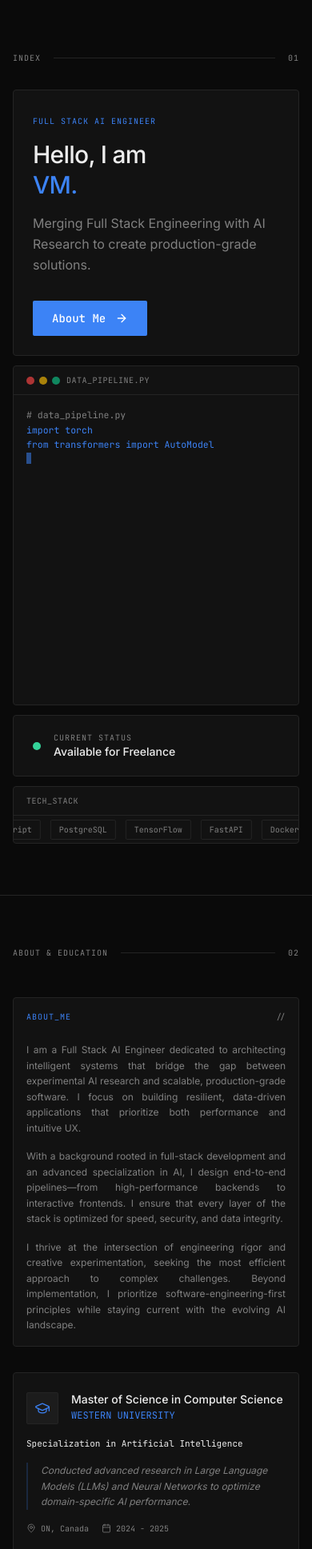
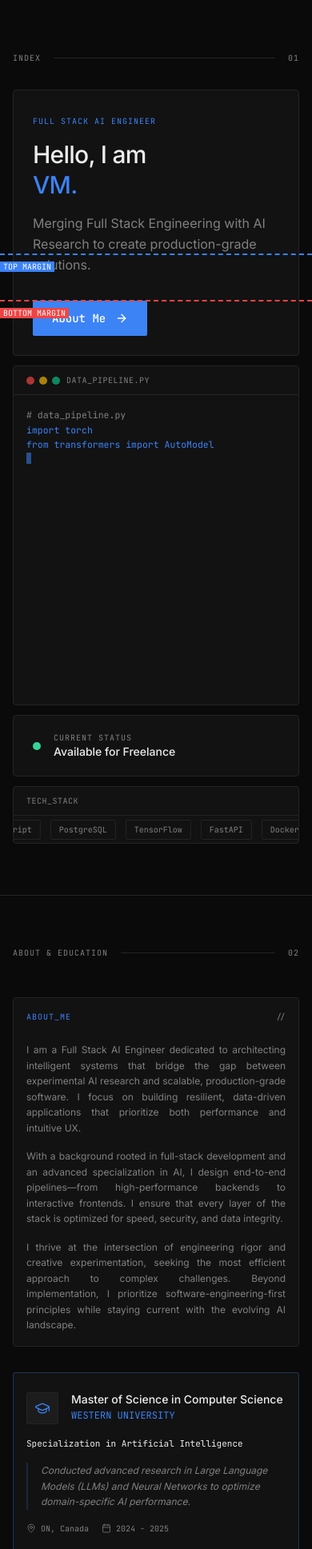
Before and after one commit to Viraj-Mavani/portfolio, a Next.js app: page / in a window 390 px wide. Shown: the part 63-2000 px from the top of the page at 80% size. Built offline with nearby package versions, Linux system fonts and the light colour scheme.

Commit message:
added basic hover counters

```diff
--- a/src/components/about-section.tsx
+++ b/src/components/about-section.tsx
@@ -1,5 +1,7 @@
 "use client"
 
+import { useState, useEffect } from "react"
+import { motion } from "framer-motion"
 import { GraduationCap, MapPin, Calendar } from "lucide-react"
 import { aboutContent, education } from "@/lib/bio-data"
 import { useMode } from "@/hooks/use-mode"
@@ -11,9 +13,38 @@ interface AboutSectionProps {
 export function AboutSection({ index }: AboutSectionProps) {
   const { mode } = useMode()
   const activeBio = aboutContent[mode] || aboutContent.generalist
+  const [isMobile, setIsMobile] = useState(false)
+
+  useEffect(() => {
+    const checkMobile = () => setIsMobile(window.innerWidth < 1024)
+    checkMobile()
+    window.addEventListener("resize", checkMobile)
+    return () => window.removeEventListener("resize", checkMobile)
+  }, [])
 
   return (
     <section id="about" className="border-t border-border" aria-labelledby="about-heading">
+
+      {process.env.NODE_ENV === 'development' && (
+        <>
+          {/* TOP LINE: Trigger starts here */}
+          <div
+            className="fixed left-0 right-0 z-50 border-t-2 border-dashed border-blue-500 pointer-events-none"
+            style={{ top: '45%' }}
+          >
+            <span className="bg-blue-500 text-white text-[10px] px-1 font-mono">TOP MARGIN</span>
+          </div>
+
+          {/* BOTTOM LINE: Trigger ends here */}
+          <div
+            className="fixed left-0 right-0 z-50 border-t-2 border-dashed border-red-500 pointer-events-none"
+            style={{ bottom: '45%' }}
+          >
+            <span className="bg-red-500 text-white text-[10px] px-1 font-mono">BOTTOM MARGIN</span>
+          </div>
+        </>
+      )}
+
       <div className="mx-auto max-w-7xl px-4 py-16 lg:py-24">
         {/* Section label */}
         <div className="mb-12 flex items-center gap-4">
@@ -54,9 +85,13 @@ export function AboutSection({ index }: AboutSectionProps) {
           {/* Education */}
           <div className="flex flex-col gap-4">
             {education.map((edu) => (
-              <div
+              <motion.div
                 key={edu.degree}
-                className="group flex flex-col gap-4 rounded-md border border-border bg-card px-4 py-6 md:p-8 transition-colors hover:border-primary/30"
+                initial={{ opacity: 1 }}
+                whileInView={isMobile ? { borderColor: "hsl(var(--primary) / 0.3)" } : {}}
+                viewport={{ margin: "-45% 0px -45% 0px" }}
+                transition={{ duration: 0.3 }}
+                className="group flex flex-col gap-4 rounded-md border border-border bg-card px-4 py-6 md:p-8 transition-colors lg:hover:border-primary/30"
               >
                 <div className="flex items-start gap-4">
                   <div className="flex h-10 w-10 shrink-0 items-center justify-center rounded-sm border border-border bg-secondary text-primary transition-colors group-hover:bg-primary group-hover:text-primary-foreground">
@@ -90,7 +125,7 @@ export function AboutSection({ index }: AboutSectionProps) {
                     {edu.period}
                   </div>
                 </div>
-              </div>
+              </motion.div>
             ))}
           </div>
         </div>
--- a/src/components/experience-section.tsx
+++ b/src/components/experience-section.tsx
@@ -1,3 +1,7 @@
+"use client"
+
+import { useState, useEffect } from "react"
+import { motion } from "framer-motion"
 import { Briefcase, Calendar, MapPin } from "lucide-react"
 import { experiences } from "@/lib/bio-data"
 
@@ -6,6 +10,14 @@ interface ExperienceSectionProps {
 }
 
 export function ExperienceSection({ index }: ExperienceSectionProps) {
+  const [isMobile, setIsMobile] = useState(false)
+
+  useEffect(() => {
+    const checkMobile = () => setIsMobile(window.innerWidth < 1024)
+    checkMobile()
+    window.addEventListener("resize", checkMobile)
+    return () => window.removeEventListener("resize", checkMobile)
+  }, [])
 
   return (
     <section id="experience" className="border-t border-border" aria-labelledby="experience-heading">
@@ -25,9 +37,13 @@ export function ExperienceSection({ index }: ExperienceSectionProps) {
 
         <div className="flex flex-col gap-4">
           {experiences.map((exp, index) => (
-            <div
+            <motion.div
               key={exp.role}
-              className="group relative flex flex-col gap-6 rounded-md border border-border bg-card px-4 py-6 md:p-6 lg:p-8 transition-colors hover:border-primary/30"
+              initial={{ opacity: 1 }}
+              whileInView={isMobile ? { borderColor: "hsl(var(--primary) / 0.3)" } : {}}
+              viewport={{ margin: "-45% 0px -45% 0px" }}
+              transition={{ duration: 0.3 }}
+              className="group relative flex flex-col gap-6 rounded-md border border-border bg-card px-4 py-6 md:p-6 lg:p-8 transition-colors lg:hover:border-primary/30"
             >
               {/* Top row */}
               <div className="flex flex-col gap-4 sm:flex-row sm:items-start sm:justify-between">
@@ -73,7 +89,7 @@ export function ExperienceSection({ index }: ExperienceSectionProps) {
               <span className="absolute right-8 top-8 font-mono text-[10px] text-muted-foreground/50">
                 {String(index + 1).padStart(2, "0")}
               </span>
-            </div>
+            </motion.div>
           ))}
         </div>
       </div>
--- a/src/components/projects-section.tsx
+++ b/src/components/projects-section.tsx
@@ -1,5 +1,7 @@
 "use client"
 
+import { useState, useEffect } from "react"
+import { motion } from "framer-motion"
 import { Github, ExternalLink, ArrowRight } from "lucide-react"
 import { projects } from "@/lib/project-data"
 import Link from "next/link"
@@ -11,6 +13,14 @@ interface ProjectsSectionProps {
 
 export function ProjectsSection({ index }: ProjectsSectionProps) {
   const { mode } = useMode()
+  const [isMobile, setIsMobile] = useState(false)
+
+  useEffect(() => {
+    const checkMobile = () => setIsMobile(window.innerWidth < 1024)
+    checkMobile()
+    window.addEventListener("resize", checkMobile)
+    return () => window.removeEventListener("resize", checkMobile)
+  }, [])
 
   const filteredProjects = projects.filter((project) =>
     mode === "generalist" || project.mode.includes(mode)
@@ -34,9 +44,13 @@ export function ProjectsSection({ index }: ProjectsSectionProps) {
 
         <div className="grid gap-4 md:grid-cols-2">
           {filteredProjects.slice(0, 4).map((project, index) => (
-            <div
+            <motion.div
               key={project.title}
-              className="group relative flex flex-col gap-5 rounded-md border border-border bg-card px-4 py-6 md:p-4 md:py-6 lg:p-8 transition-colors hover:border-primary/30"
+              initial={{ opacity: 1 }}
+              whileInView={isMobile ? { borderColor: "hsl(var(--primary) / 0.3)" } : {}}
+              viewport={{ margin: "-45% 0px -45% 0px" }}
+              transition={{ duration: 0.3 }}
+              className="group relative flex flex-col gap-5 rounded-md border border-border bg-card px-4 py-6 md:p-4 md:py-6 lg:p-8 transition-colors lg:hover:border-primary/30"
             >
               {/* Header */}
               <div className="flex items-start justify-between">
@@ -90,7 +104,7 @@ export function ProjectsSection({ index }: ProjectsSectionProps) {
                   </span>
                 ))}
               </div>
-            </div>
+            </motion.div>
           ))}
         </div>
 
```
